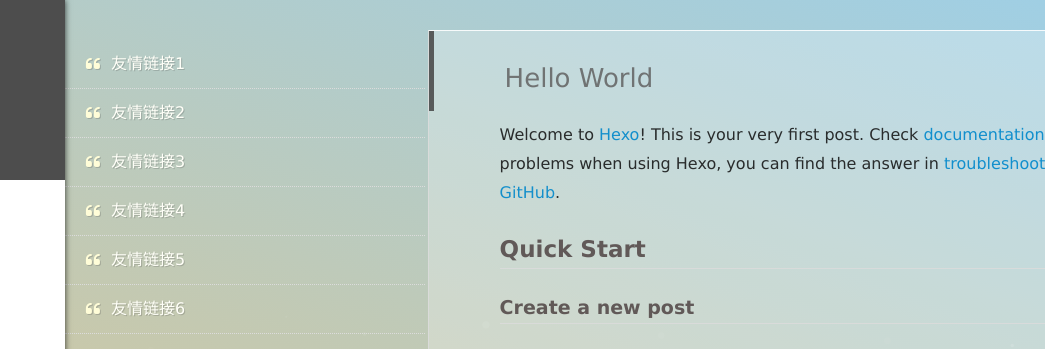
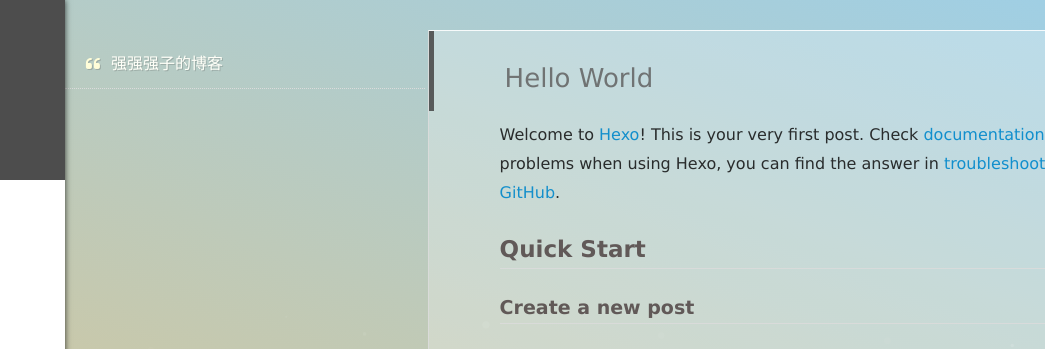
Before and after one commit to zhuzhiqiang18/zhuzhiqiang.github.io, a plain HTML site: page 2020/07/07/hello-world/index.html in a window 1280 px wide. Both pictures are taken after a click on the link "友链". Shown: the top 349 px of the page, 235-1280 px from the left. Drawn offline with Linux system fonts and the light colour scheme.

Commit message:
Site updated: 2020-07-07 17:22:11

```diff
--- a/2020/07/07/hello-world/index.html
+++ b/2020/07/07/hello-world/index.html
@@ -20,7 +20,7 @@
 <meta property="article:author" content="Blank Space">
 <meta name="twitter:card" content="summary">
 
-    <link rel="alternative" href="/atom.xml" title="Blank Space的博客" type="application/atom+xml">
+    <link rel="alternative" href="https://blog.csdn.net/sinat_25926481/rss/list" title="Blank Space的博客" type="application/atom+xml">
 
 
     <link rel="icon" href="/favicon.png">
@@ -328,7 +328,7 @@
 		toc_hide_index: true,
 		root: "/",
 		innerArchive: true,
-		showTags: false
+		showTags: true
 	}
 </script>
 
@@ -438,27 +438,7 @@ return o(i(t),arguments.length<2?void 0:u(arguments[1]))}})},function(t,n,r){var
         <ul class="search-ul">
 
             <li class="search-li">
-              <a href="http://localhost:4000/" target="_blank" class="search-title"><i class="icon-quo-left icon"></i>友情链接1</a>
-            </li>
-
-            <li class="search-li">
-              <a href="http://localhost:4000/" target="_blank" class="search-title"><i class="icon-quo-left icon"></i>友情链接2</a>
-            </li>
-
-            <li class="search-li">
-              <a href="http://localhost:4000/" target="_blank" class="search-title"><i class="icon-quo-left icon"></i>友情链接3</a>
-            </li>
-
-            <li class="search-li">
-              <a href="http://localhost:4000/" target="_blank" class="search-title"><i class="icon-quo-left icon"></i>友情链接4</a>
-            </li>
-
-            <li class="search-li">
-              <a href="http://localhost:4000/" target="_blank" class="search-title"><i class="icon-quo-left icon"></i>友情链接5</a>
-            </li>
-
-            <li class="search-li">
-              <a href="http://localhost:4000/" target="_blank" class="search-title"><i class="icon-quo-left icon"></i>友情链接6</a>
+              <a href="https://blog.csdn.net/sinat_25926481" target="_blank" class="search-title"><i class="icon-quo-left icon"></i>强强强子的博客</a>
             </li>
 
         </ul>
@@ -469,7 +449,7 @@ return o(i(t),arguments.length<2?void 0:u(arguments[1]))}})},function(t,n,r){var
 
     	<section class="tools-section tools-section-me" q-show="aboutme">
 
-  	  		<div class="aboutme-wrap" id="js-aboutme">很惭愧&lt;br&gt;&lt;br&gt;只做了一点微小的工作&lt;br&gt;谢谢大家</div>
+  	  		<div class="aboutme-wrap" id="js-aboutme">关于技术，刻意练习，一万小时</div>
 
     	</section>
 
```
Also changed, not shown: archives/2020/07/index.html (+4 -24 lines), archives/2020/index.html (+4 -24 lines), archives/index.html (+4 -24 lines), index.html (+4 -24 lines).
